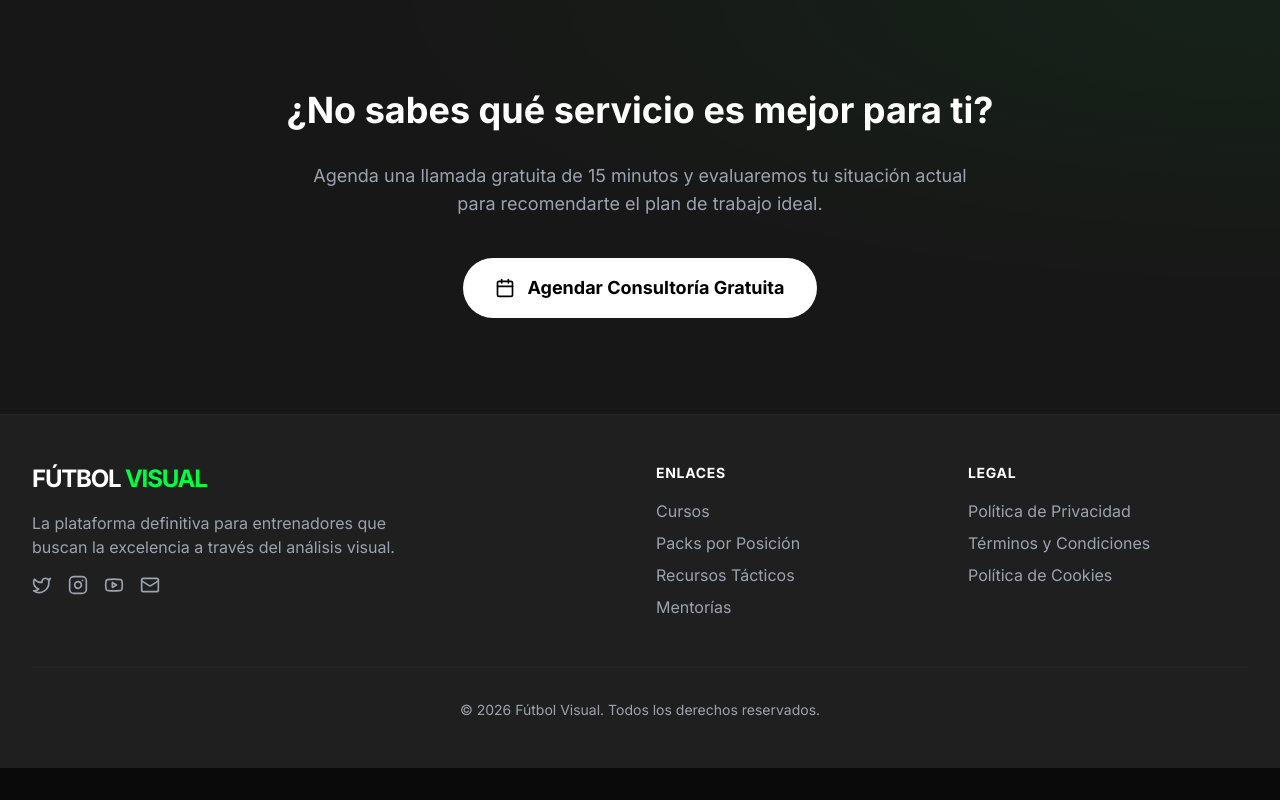
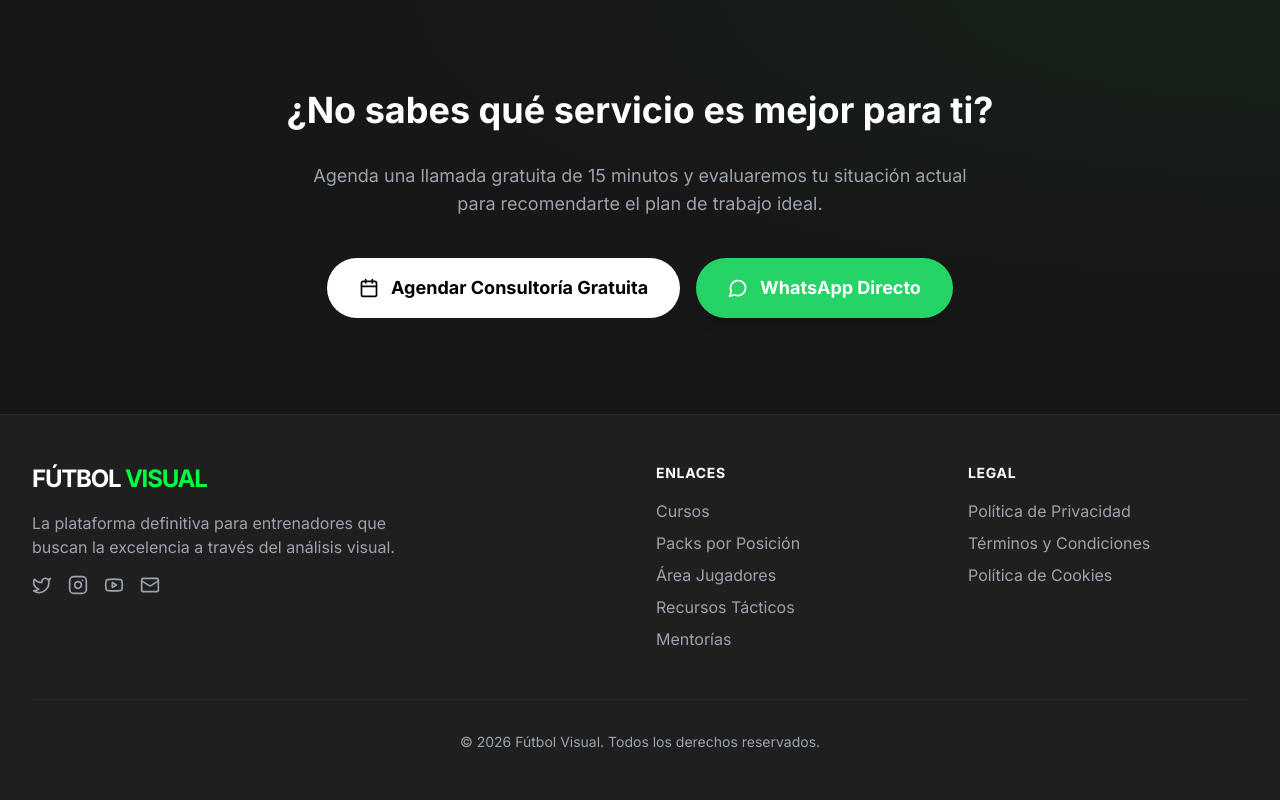
Before and after one commit to futbol-visual/futbol-visual, a Next.js app: page /jugadores in a window 1280 px wide. Shown: the part 1299-2099 px from the top of the page. Before the commit the page ends 2067 px from the top, so only its background shows below. Built offline with nearby package versions, Linux system fonts and the light colour scheme; no server answers.

Commit message:
Update: Add Área Jugadores to footer and WhatsApp buttons to jugadores area

```diff
--- a/src/app/jugadores/page.tsx
+++ b/src/app/jugadores/page.tsx
@@ -1,7 +1,7 @@
 'use client';
 
 import { services } from '@/data/services';
-import { Check, ArrowRight, Calendar, Info } from 'lucide-react';
+import { Check, ArrowRight, Calendar, Info, MessageCircle } from 'lucide-react';
 import Link from 'next/link';
 
 export default function JugadoresPage() {
@@ -96,13 +96,24 @@ export default function JugadoresPage() {
                     <p className="text-lg text-gray-400 mb-10 max-w-2xl mx-auto">
                         Agenda una llamada gratuita de 15 minutos y evaluaremos tu situación actual para recomendarte el plan de trabajo ideal.
                     </p>
+                    <div className="flex flex-col sm:flex-row items-center justify-center gap-4">
                         <Link
                             href="/contacto"
-                        className="inline-flex items-center gap-3 rounded-full bg-white text-black px-8 py-4 text-lg font-bold hover:bg-gray-200 transition-colors"
+                            className="inline-flex items-center gap-3 rounded-full bg-white text-black px-8 py-4 text-lg font-bold hover:bg-gray-200 transition-colors w-full sm:w-auto justify-center"
                         >
                             <Calendar size={20} />
                             Agendar Consultoría Gratuita
                         </Link>
+                        <a
+                            href="https://wa.me/34622778036"
+                            target="_blank"
+                            rel="noopener noreferrer"
+                            className="inline-flex items-center gap-3 rounded-full bg-[#25D366] text-white px-8 py-4 text-lg font-bold hover:bg-[#128C7E] transition-colors w-full sm:w-auto justify-center shadow-lg"
+                        >
+                            <MessageCircle size={20} />
+                            WhatsApp Directo
+                        </a>
+                    </div>
                 </div>
             </section>
         </div>
--- a/src/components/Footer.tsx
+++ b/src/components/Footer.tsx
@@ -28,6 +28,7 @@ export default function Footer() {
                         <ul className="space-y-2">
                             <li><Link href="/cursos" className="hover:text-fv-accent transition-colors">Cursos</Link></li>
                             <li><Link href="/packs" className="hover:text-fv-accent transition-colors">Packs por Posición</Link></li>
+                            <li><Link href="/jugadores" className="hover:text-fv-accent transition-colors">Área Jugadores</Link></li>
                             <li><Link href="/recursos" className="hover:text-fv-accent transition-colors">Recursos Tácticos</Link></li>
                             <li><Link href="/membresia" className="hover:text-fv-accent transition-colors">Mentorías</Link></li>
                         </ul>
```
Lines whose indentation alone changed are shown as unchanged.
